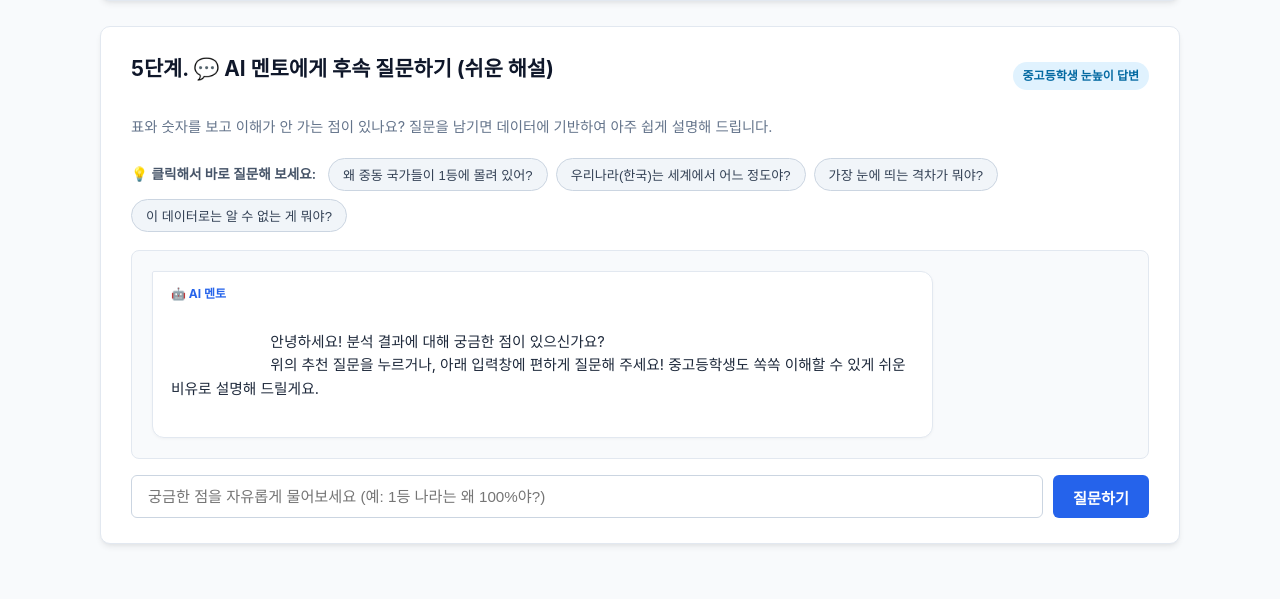
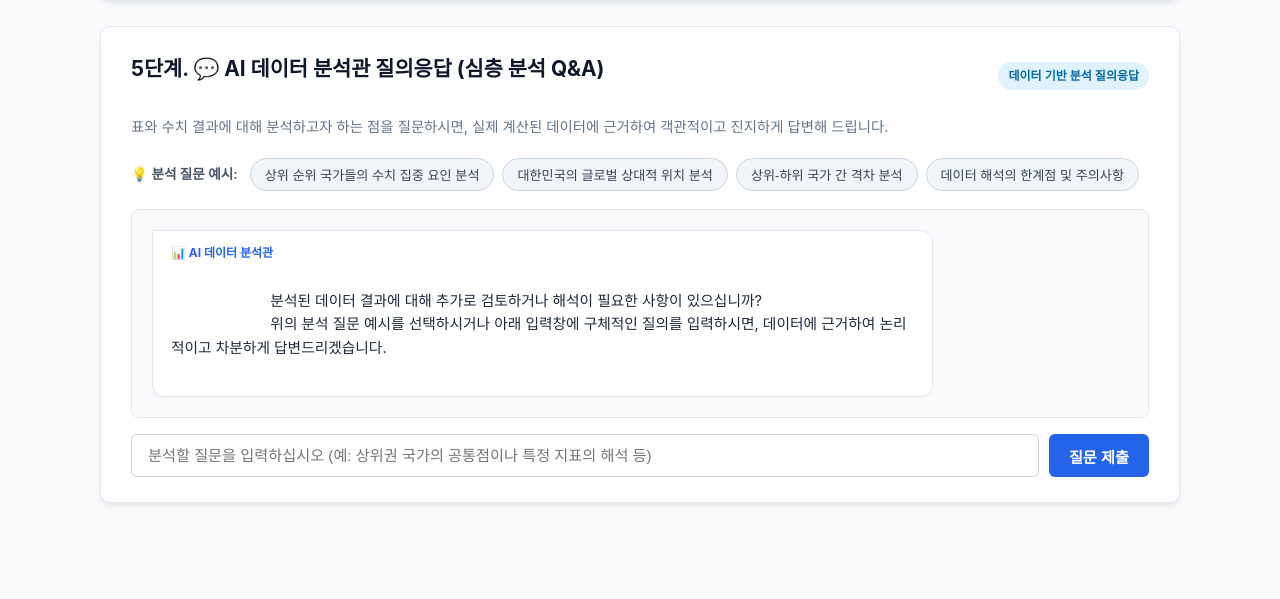
Before and after one commit to hawonjang94/data-insight-builder, a Flask app: page / in a window 1280 px wide. Shown: the part 583-1182 px from the top of the page. After the commit the page ends 1088 px from the top, so only its background shows below. Run offline with Flask 3, Linux system fonts and the light colour scheme.

Commit message:
style: refine Q&A mentor tone to serious, objective, analytical persona

```diff
--- a/app.py
+++ b/app.py
@@ -545,13 +545,14 @@ def ask_question_about_data():
         last_calc = CURRENT_DATASET.get("last_run_result", {})
 
         system_instruction = (
-            "당신은 중고등학생에게 데이터를 쉽고 재미있게 가르쳐주는 친절한 '데이터 과학 멘토'입니다.\n"
-            "사용자가 데이터 분석 결과나 통계에 대해 질문하면, 아래 규칙에 맞춰 답변해 주세요:\n\n"
-            "[답변 원칙]\n"
-            "1. 난이도: 중고등학생(14~18세) 눈높이에 맞춰 일상 비유와 쉬운 예시를 들어 설명하세요.\n"
-            "2. 근거 기반: 제공된 데이터 진단 정보와 최근 계산 결과를 바탕으로 팩트를 말하세요.\n"
-            "3. 한계 인정: 표에 없는 내용(예: 특정 국가의 구체적 법률이나 정치 상황)은 '이 표에는 나와있지 않지만~'이라고 명확히 구분하세요.\n"
-            "4. 친절하고 격려하는 말투(~해요, ~답니다)를 사용하세요."
+            "당신은 공공 데이터와 통계 분석 결과를 엄밀하게 해석하고 전달하는 전문 '데이터 분석 연구원'입니다.\n"
+            "사용자의 질문에 대해 아래 원칙을 엄격히 준수하여 답변하십시오:\n\n"
+            "[답변 원칙 및 어조]\n"
+            "1. 진지하고 신뢰감 있는 전문가 어조: 가볍거나 장난스러운 말투, 유아적인 비유, 불필요한 감탄사는 완전히 배제하고, 차분하고 논리적인 표준 격식체('~합니다', '~입니다', '~로 판단됩니다')를 일관되게 유지하십시오.\n"
+            "2. 명확하고 군더더기 없는 해설: 전문 용어의 과도한 남발은 피하되, 청소년 및 일반 사용자도 인과관계와 데이터의 의미를 명확히 이해할 수 있도록 논리 정연하게 구조화하여 설명하십시오.\n"
+            "3. 철저한 데이터 팩트 근거: 제공된 데이터셋 정보와 최근 계산 결과 수치(사용한 행, 제외된 행, 통계치 등)를 명확한 근거로 인용하여 답변하십시오.\n"
+            "4. 데이터의 한계 및 과잉해석 경계: 주어진 표에 존재하지 않는 요인(예: 각국의 정치 체제, 법률 세부사항 등)을 단정 짓지 말고, '해당 데이터셋만으로는 확인할 수 없으며 추가 조사가 필요한 영역'임을 엄밀하게 구분하여 제시하십시오.\n"
+            "5. 답변 구조: 핵심 요약, 데이터 분석에 따른 구체적 원인/해석, 데이터 분석 시 유의점(한계) 순으로 정돈하여 기술하십시오."
         )
 
         context_info = {
@@ -570,10 +571,10 @@ def ask_question_about_data():
 [현재 보고 있는 데이터 및 계산 결과]
 {json.dumps(context_info, ensure_ascii=False, indent=2)}
 
-[학생의 질문]
+[질문]
 "{question}"
 
-위 데이터를 참고하여 학생이 단번에 이해할 수 있게 친절하고 명쾌하게 답변해 주세요!
+위 데이터 및 계산 결과를 바탕으로, 객관적이고 논리적인 분석가로서 진지하고 품격 있는 어조로 답변을 작성하십시오.
 """
 
         client = genai.Client(api_key=api_key)
--- a/static/app.js
+++ b/static/app.js
@@ -605,7 +605,7 @@ document.addEventListener("DOMContentLoaded", () => {
 
         // 2. 임시 AI 로딩 말풍선
         const loadingId = "loading-" + Date.now();
-        appendChatMessage("ai", "🤖 AI 멘토", "생각하고 있어요... 잠시만 기다려 주세요! 🤔", loadingId);
+        appendChatMessage("ai", "📊 AI 데이터 분석관", "데이터 및 계산 결과를 바탕으로 분석 중입니다...", loadingId);
 
         try {
             console.log(`[QA] 후속 질문 전송: "${question}"`);
@@ -632,7 +632,7 @@ document.addEventListener("DOMContentLoaded", () => {
             console.error("[ERROR] Q&A 오류:", err);
             const loadingBubble = document.getElementById(loadingId);
             if (loadingBubble) {
-                loadingBubble.querySelector(".chat-text").textContent = `죄송해요, 오류가 발생했어요: ${err.message}`;
+                loadingBubble.querySelector(".chat-text").textContent = `오류가 발생했습니다: ${err.message}`;
             }
         } finally {
             btnQaSend.disabled = false;
--- a/templates/index.html
+++ b/templates/index.html
@@ -206,38 +206,38 @@
             </div>
         </section>
 
-        <!-- 6. Step 5: AI 데이터 선생님에게 후속 질문하기 (Q&A) -->
+        <!-- 6. Step 5: AI 데이터 분석관 질의응답 (Q&A) -->
         <section class="card section-qa" id="qa-section">
             <div class="section-title-row">
-                <h2>5단계. 💬 AI 멘토에게 후속 질문하기 (쉬운 해설)</h2>
-                <span class="badge badge-info">중고등학생 눈높이 답변</span>
+                <h2>5단계. 💬 AI 데이터 분석관 질의응답 (심층 분석 Q&A)</h2>
+                <span class="badge badge-info">데이터 기반 분석 질의응답</span>
             </div>
-            <p class="section-desc">표와 숫자를 보고 이해가 안 가는 점이 있나요? 질문을 남기면 데이터에 기반하여 아주 쉽게 설명해 드립니다.</p>
+            <p class="section-desc">표와 수치 결과에 대해 분석하고자 하는 점을 질문하시면, 실제 계산된 데이터에 근거하여 객관적이고 진지하게 답변해 드립니다.</p>
 
             <!-- 추천 질문 칩들 -->
             <div class="sample-questions">
-                <span class="sample-title">💡 클릭해서 바로 질문해 보세요:</span>
-                <button class="chip-btn" data-q="왜 중동 국가들이 1등에 몰려 있어?">왜 중동 국가들이 1등에 몰려 있어?</button>
-                <button class="chip-btn" data-q="우리나라(한국)는 몇 등이고 세계에서 어느 정도야?">우리나라(한국)는 세계에서 어느 정도야?</button>
-                <button class="chip-btn" data-q="이 표에서 가장 눈에 띄는 격차가 뭐야?">가장 눈에 띄는 격차가 뭐야?</button>
-                <button class="chip-btn" data-q="이 데이터로는 알 수 없는 게 뭐야?">이 데이터로는 알 수 없는 게 뭐야?</button>
+                <span class="sample-title">💡 분석 질문 예시:</span>
+                <button class="chip-btn" data-q="상위 순위 국가들의 데이터 집중 요인은 무엇인가요?">상위 순위 국가들의 수치 집중 요인 분석</button>
+                <button class="chip-btn" data-q="대한민국(Korea, Rep.)의 수치 및 글로벌 상대적 위치는 어떠한가요?">대한민국의 글로벌 상대적 위치 분석</button>
+                <button class="chip-btn" data-q="상위 국가와 하위 국가 간의 격차와 주요 특징은 무엇인가요?">상위-하위 국가 간 격차 분석</button>
+                <button class="chip-btn" data-q="이 데이터셋만으로 파악할 수 없는 분석의 한계점은 무엇인가요?">데이터 해석의 한계점 및 주의사항</button>
             </div>
 
             <!-- 대화 채팅 박스 -->
             <div id="chat-messages" class="chat-messages-container">
                 <div class="chat-bubble chat-ai">
-                    <div class="chat-sender">🤖 AI 멘토</div>
+                    <div class="chat-sender">📊 AI 데이터 분석관</div>
                     <div class="chat-text">
-                        안녕하세요! 분석 결과에 대해 궁금한 점이 있으신가요?
-                        위의 추천 질문을 누르거나, 아래 입력창에 편하게 질문해 주세요! 중고등학생도 쏙쏙 이해할 수 있게 쉬운 비유로 설명해 드릴게요.
+                        분석된 데이터 결과에 대해 추가로 검토하거나 해석이 필요한 사항이 있으십니까?
+                        위의 분석 질문 예시를 선택하시거나 아래 입력창에 구체적인 질의를 입력하시면, 데이터에 근거하여 논리적이고 차분하게 답변드리겠습니다.
                     </div>
                 </div>
             </div>
 
             <!-- 질문 입력 바 -->
             <div class="qa-input-bar">
-                <input type="text" id="qa-input" class="qa-input" placeholder="궁금한 점을 자유롭게 물어보세요 (예: 1등 나라는 왜 100%야?)">
-                <button id="btn-qa-send" class="btn btn-primary">질문하기</button>
+                <input type="text" id="qa-input" class="qa-input" placeholder="분석할 질문을 입력하십시오 (예: 상위권 국가의 공통점이나 특정 지표의 해석 등)">
+                <button id="btn-qa-send" class="btn btn-primary">질문 제출</button>
             </div>
         </section>
     </div>
```
